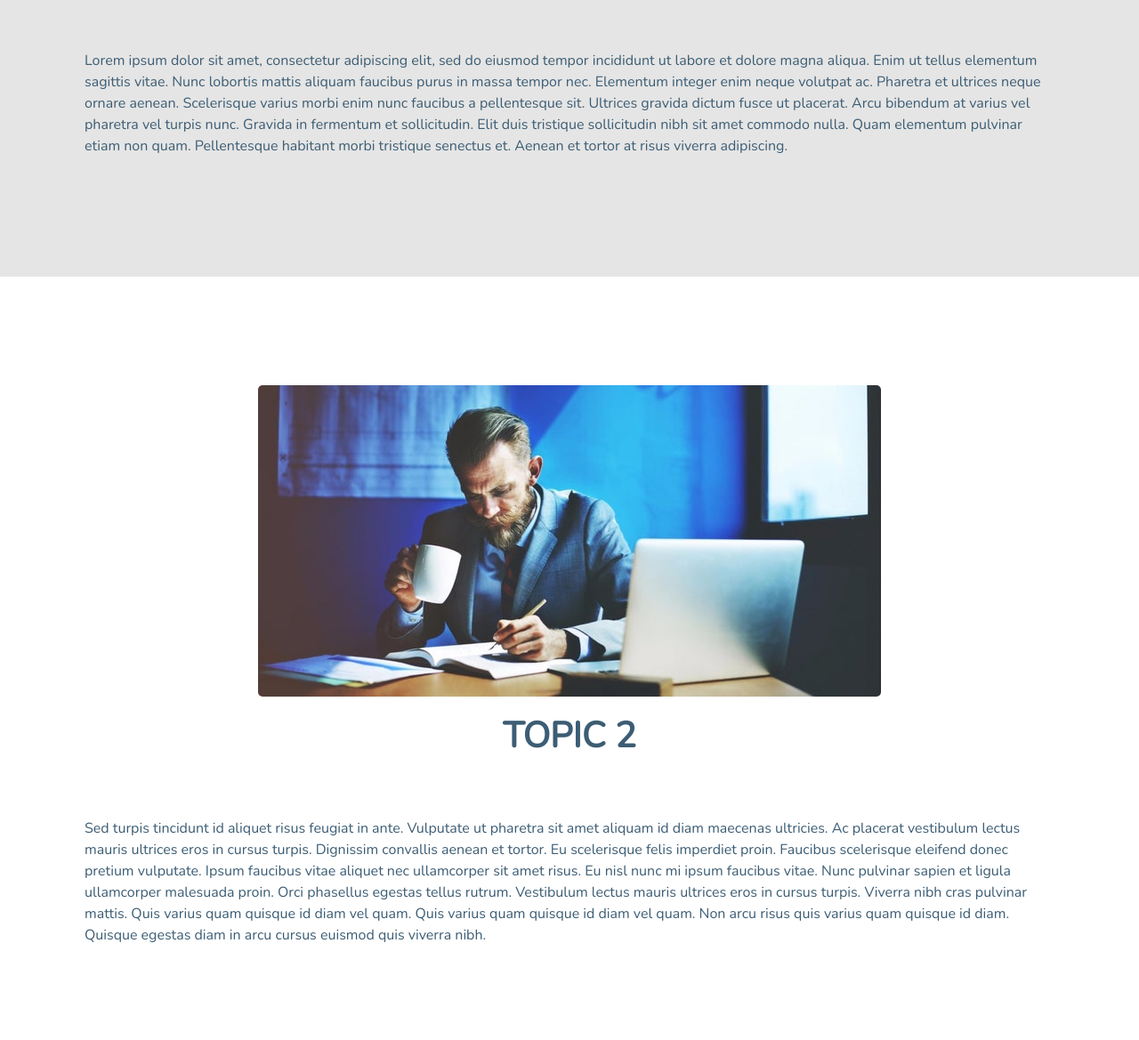
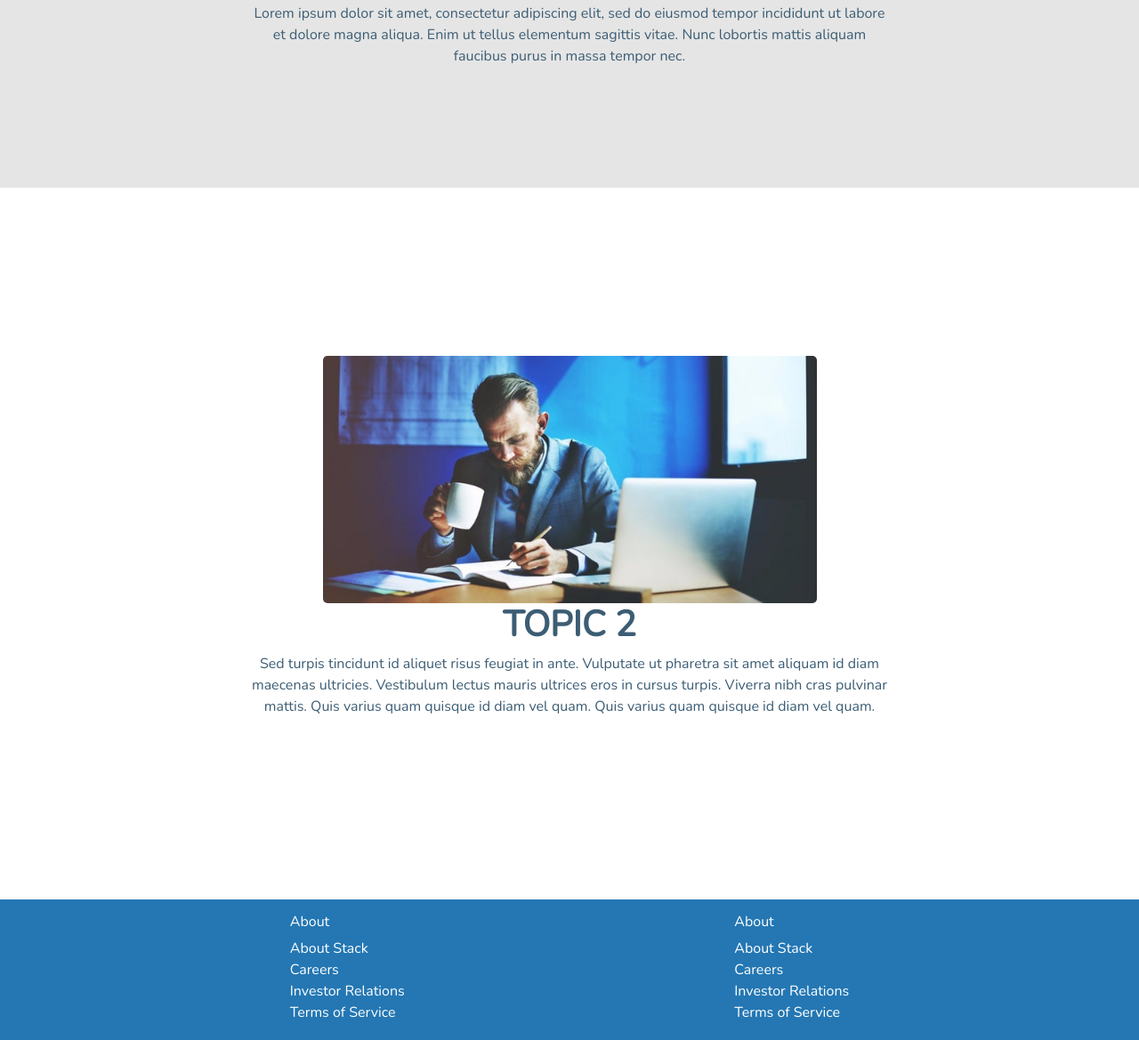
Before and after one commit to bw-business-card-organizer/business-card-organizer-UI, a website: page DOC/index.html in a window 1280 px wide. Shown: the part 1471-2640 px from the top of the page at 89% size. Drawn offline with nearby package versions, Linux system fonts and the light colour scheme.

Commit message:
fixed containers for main-content section

```diff
--- a/DOC/index.html
+++ b/DOC/index.html
@@ -43,9 +43,10 @@
         <div class='main-content'>
 
             <div class="topic">
-                <div class="container topic-content">
+                <div class="container topic-content landing">
                     <h1>Stack</h1>
                     <p>The modern solution to business cards.</p>
+                    <a href='' class="btn btn-outline-primary">Log In</a>
                 </div>
             </div>
 
@@ -55,12 +56,7 @@
                     <h1>TOPIC 1</h1>
                     <p>Lorem ipsum dolor sit amet, consectetur adipiscing elit, sed do eiusmod tempor incididunt ut
                         labore et dolore magna aliqua. Enim ut tellus elementum sagittis vitae. Nunc lobortis mattis
-                        aliquam faucibus purus in massa tempor nec. Elementum integer enim neque volutpat ac. Pharetra
-                        et ultrices neque ornare aenean. Scelerisque varius morbi enim nunc faucibus a pellentesque sit.
-                        Ultrices gravida dictum fusce ut placerat. Arcu bibendum at varius vel pharetra vel turpis nunc.
-                        Gravida in fermentum et sollicitudin. Elit duis tristique sollicitudin nibh sit amet commodo
-                        nulla. Quam elementum pulvinar etiam non quam. Pellentesque habitant morbi tristique senectus
-                        et. Aenean et tortor at risus viverra adipiscing.</p>
+                        aliquam faucibus purus in massa tempor nec.</p>
                 </div>
             </div>
 
@@ -69,14 +65,9 @@
                     <img src="../ASSETS/businessman-writing.jpeg" alt="Businessman Writing" />
                     <h1>TOPIC 2</h1>
                     <p>Sed turpis tincidunt id aliquet risus feugiat in ante. Vulputate ut pharetra sit amet aliquam id
-                        diam maecenas ultricies. Ac placerat vestibulum lectus mauris ultrices eros in cursus turpis.
-                        Dignissim convallis aenean et tortor. Eu scelerisque felis imperdiet proin. Faucibus scelerisque
-                        eleifend donec pretium vulputate. Ipsum faucibus vitae aliquet nec ullamcorper sit amet risus.
-                        Eu nisl nunc mi ipsum faucibus vitae. Nunc pulvinar sapien et ligula ullamcorper malesuada
-                        proin. Orci phasellus egestas tellus rutrum. Vestibulum lectus mauris ultrices eros in cursus
+                        diam maecenas ultricies. Vestibulum lectus mauris ultrices eros in cursus
                         turpis. Viverra nibh cras pulvinar mattis. Quis varius quam quisque id diam vel quam. Quis
-                        varius quam quisque id diam vel quam. Non arcu risus quis varius quam quisque id diam. Quisque
-                        egestas diam in arcu cursus euismod quis viverra nibh.</p>
+                        varius quam quisque id diam vel quam. </p>
                 </div>
             </div>
         </div>
--- a/SASS/global.scss
+++ b/SASS/global.scss
@@ -30,6 +30,10 @@ body {
     display: flex;
     flex-direction: column;
     font-family: $font-stack;
+}
+
+h1 {
+    font-weight: bold;
 }
 
 nav {
--- a/SASS/index.scss
+++ b/SASS/index.scss
@@ -12,66 +12,49 @@ body {
 main {
 
     .main-content {
-        display: flex;
+        @include centered-flex-component();
+        text-align: center;
         flex-direction: column;
         align-items: center;
-        justify-content: space-evenly;
         //padding: 10px;
         color: $darkblue;
         font-family: $font-stack;
 
         .topic {
-            margin: 50px 0;
+
             transform-origin: left center;
-            padding: 50px;
             height: 100vh;
             width: 100%;
             @include centered-flex-component();
             align-items: center;
             scroll-snap-align: center;
 
-
-            &:first-child, &:last-child {
-                margin: 0 0 50px 0;
-            }
-
-            &:nth-child(odd) {
-                background: $white;
-            }
-
             &:nth-child(even) {
                 background: $gray;
             }
 
             .topic-content {
-                display: flex;
+                @include centered-flex-component();
                 flex-direction: column;
                 align-items: center;
-                justify-content: center;
 
                 img {
-                    max-width: 80%;
-                    max-height: 60%;
-
-                    &:first-child {
-                        border-radius: 5px;
-                        margin-bottom: 10px;
-                    }
+                    width: 50%;
+                    height: 40%;
+                    border-radius: 5px;
                 }
 
-                h1 {
-                    padding: 10px;
-                    border-radius: 10px 10px 0 0;
-                    font-weight: bold;
-                    margin-bottom: $header-spacing;
 
-                }
 
                 p {
-                    padding: 10px;
+                    width: 65%;
                 }
             }
-
+            .landing {
+                h1 {
+                    font-size: 6rem;
+                }
+            }
         }
     }
 }
```
Also changed, not shown: CSS/about.css, CSS/global.css, CSS/index.css, 3 other files.
